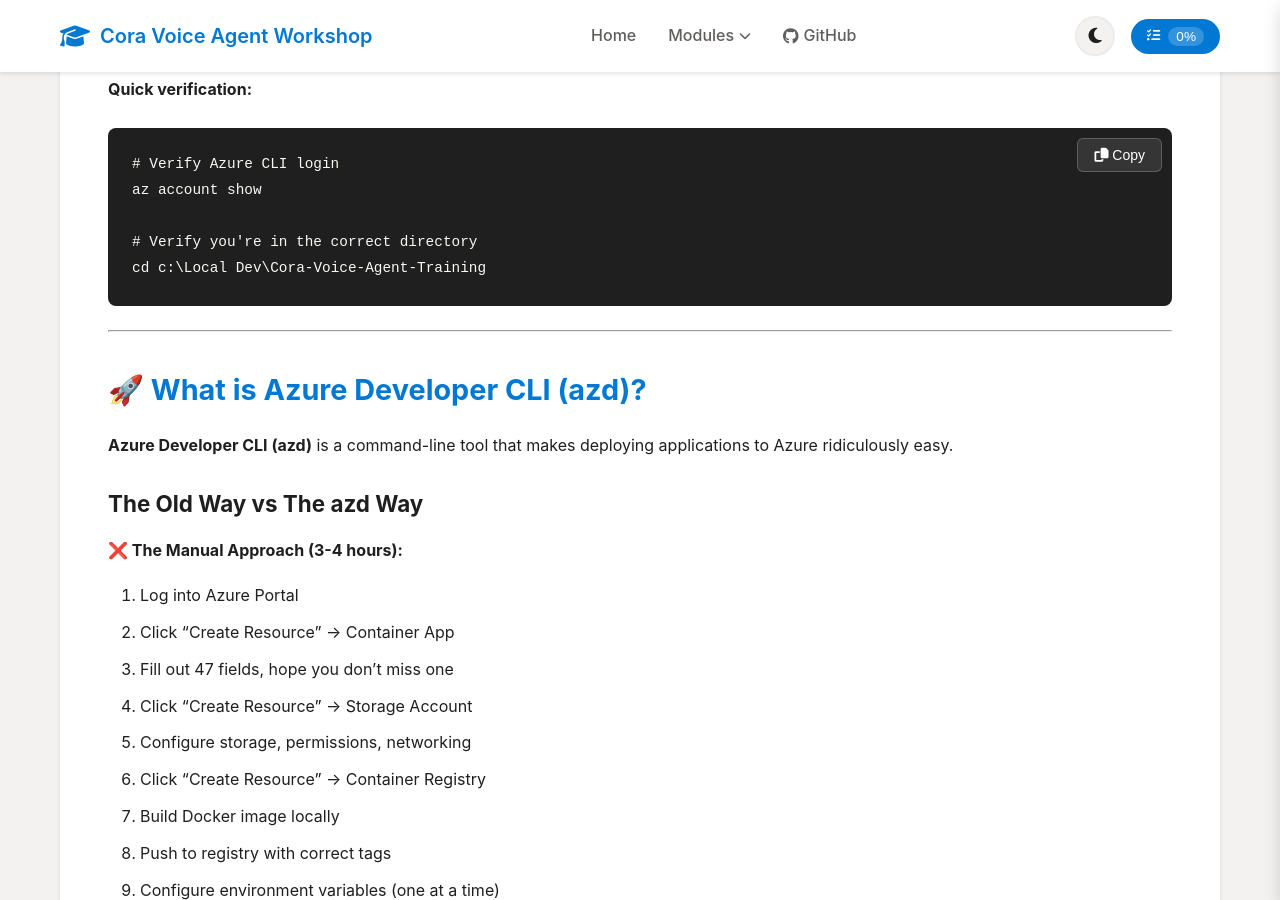
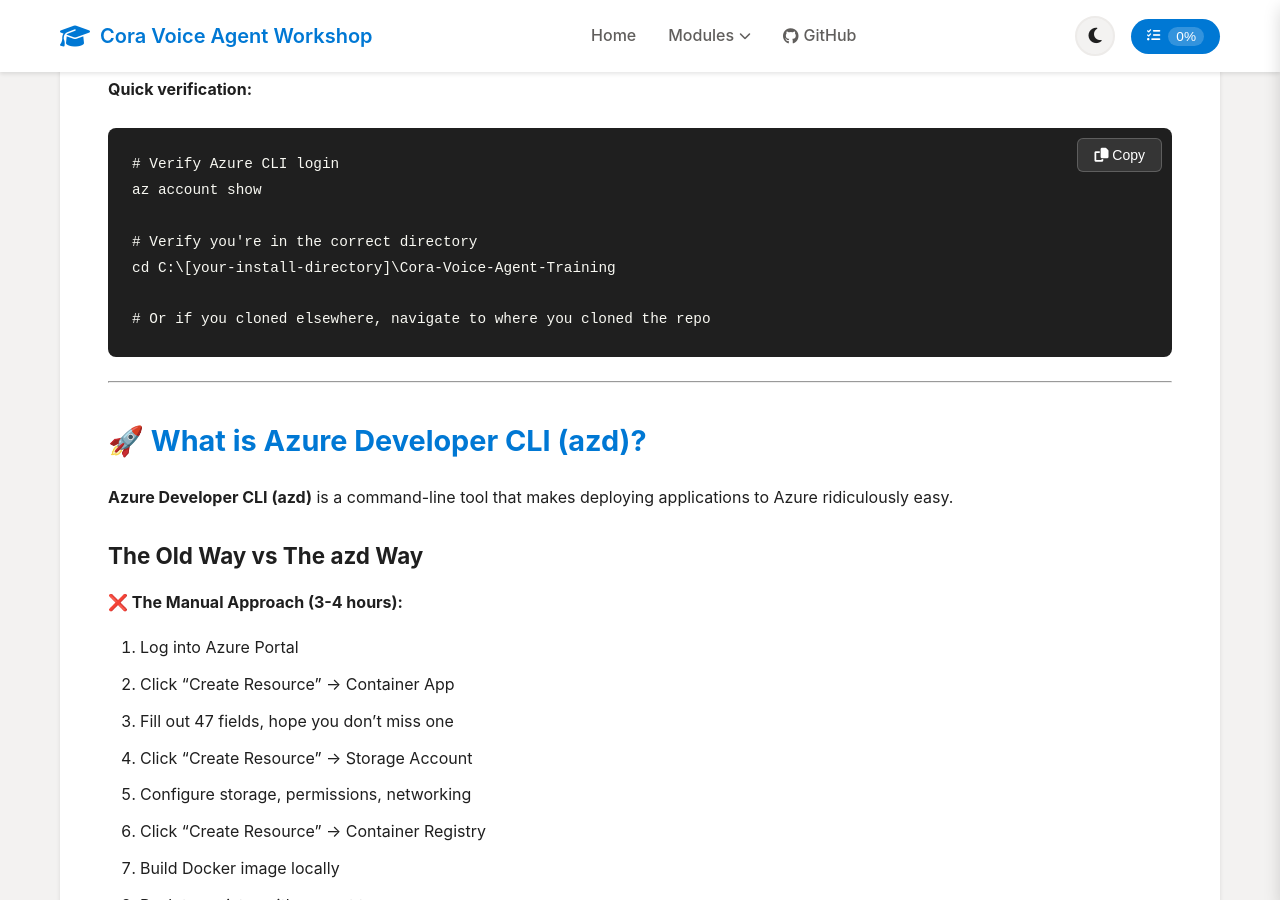
Before and after one commit to jbaart37/Cora-Voice-Agent-Training, a Jekyll site: the page built from docs/modules/module2-infrastructure.md, in a window 1280 px wide and 900 px high, scrolled down 1369 px. Built offline with Jekyll 4.4.1, drawn with Linux system fonts in a browser that asks for light colours; some of the changed lines change nothing that is shown.

Commit message:
Fix navigation bug (duplicate /modules/ path) and generalize directory path in module 2

````diff
--- a/docs/assets/js/progress-tracker.js
+++ b/docs/assets/js/progress-tracker.js
@@ -536,8 +536,22 @@
         'module6': 'module6-advanced.html'
     };
 
-    const baseUrl = window.location.origin + window.location.pathname.split('/').slice(0, -1).join('/');
-    return `${baseUrl}/modules/${moduleFiles[moduleId]}`;
+    // Get base URL, removing any trailing filename
+    const pathParts = window.location.pathname.split('/').filter(p => p);
+
+    // Check if we're already in a modules directory
+    const modulesIndex = pathParts.indexOf('modules');
+    let basePath;
+
+    if (modulesIndex !== -1) {
+        // We're in modules directory, go up to parent
+        basePath = '/' + pathParts.slice(0, modulesIndex).join('/');
+    } else {
+        // We're not in modules directory, use current path
+        basePath = '/' + pathParts.slice(0, -1).join('/');
+    }
+
+    return `${window.location.origin}${basePath}/modules/${moduleFiles[moduleId]}`;
 }
 
 // Export functions for inline use
--- a/docs/modules/module2-infrastructure.md
+++ b/docs/modules/module2-infrastructure.md
@@ -48,7 +48,9 @@
 az account show
 
 # Verify you're in the correct directory
-cd c:\Local Dev\Cora-Voice-Agent-Training
+cd C:\[your-install-directory]\Cora-Voice-Agent-Training
+
+# Or if you cloned elsewhere, navigate to where you cloned the repo
 ```
 
 ---
````
